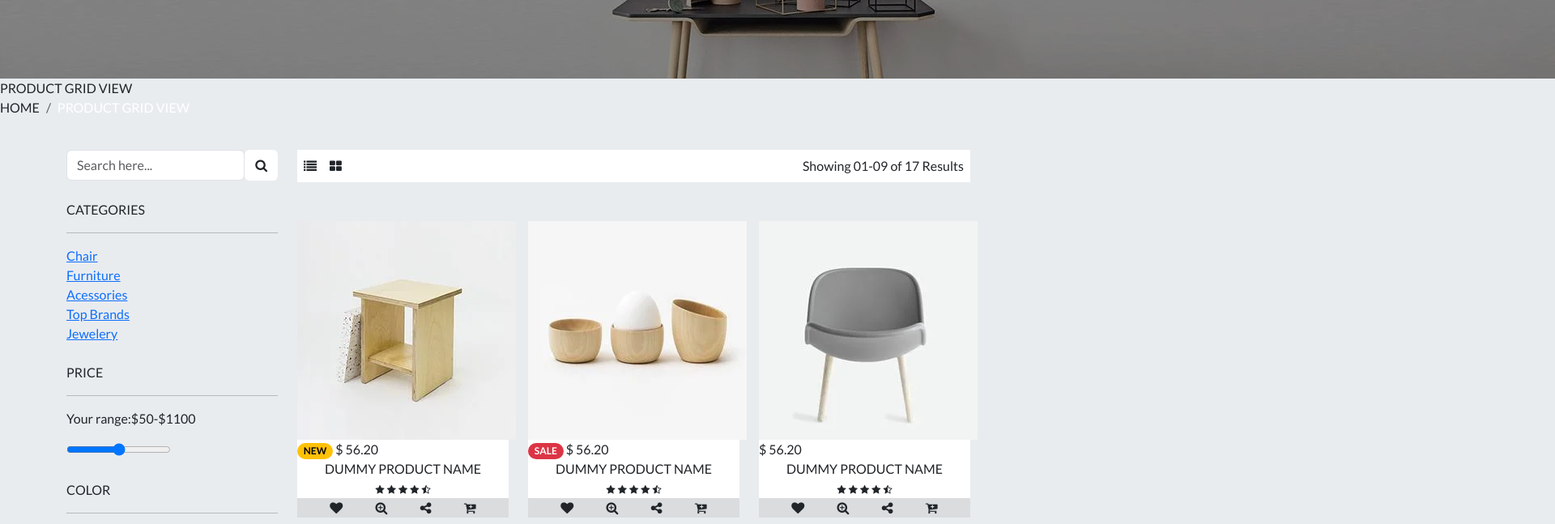
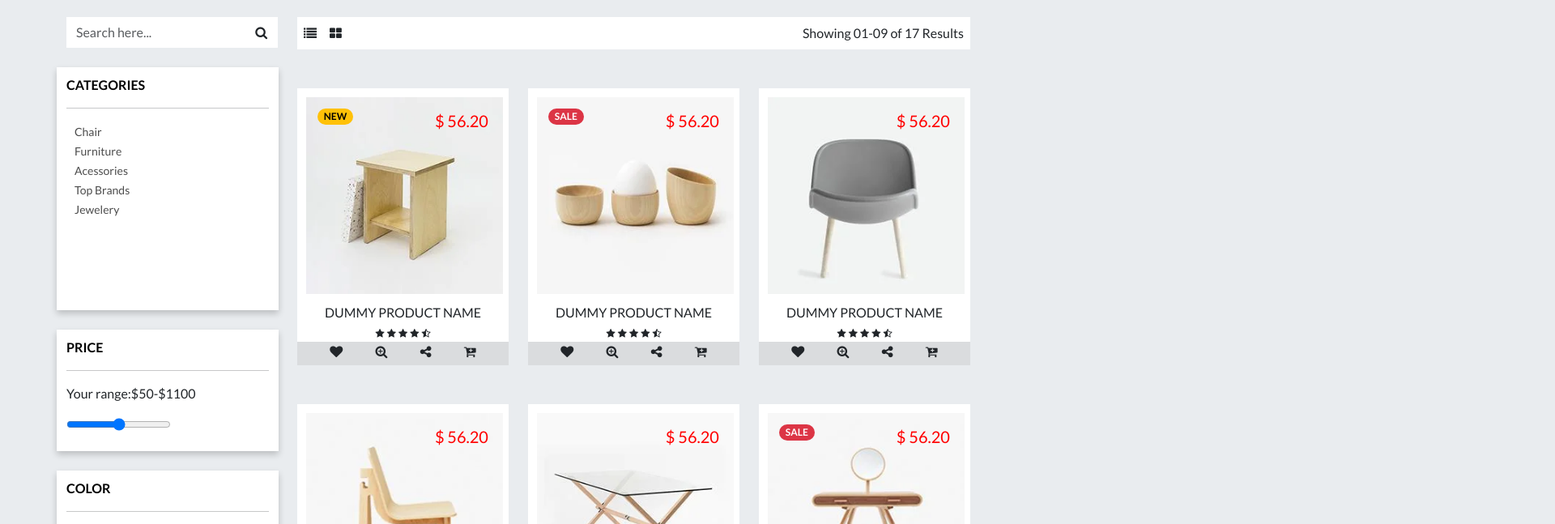
Before and after one commit to K-P-RAJA/E-commerce, a plain HTML site: page index.html in a window 1280 px wide. Shown: the part 304-951 px from the top of the page at 81% size, 1920 px wide, since content can reach past the window. Drawn offline with nearby package versions, Linux system fonts and the light colour scheme; the site is published under a folder, as on GitHub Pages, so addresses that start at the root find nothing.

Commit message:
Update index.html

```diff
--- a/index.html
+++ b/index.html
@@ -10,7 +10,7 @@
     <link rel="preconnect" href="https://fonts.gstatic.com" crossorigin>
     <link href="https://fonts.googleapis.com/css2?family=Lato:wght@100;300;400;700;900&display=swap" rel="stylesheet">
     <link rel="stylesheet" href="https://cdnjs.cloudflare.com/ajax/libs/font-awesome/4.7.0/css/font-awesome.min.css">
-    <link rel="stylesheet" href="/css/ecommerce.css"/>
+    <link rel="stylesheet" href="css/ecommerce.css"/>
   </head>
   <style>
     *{
```
